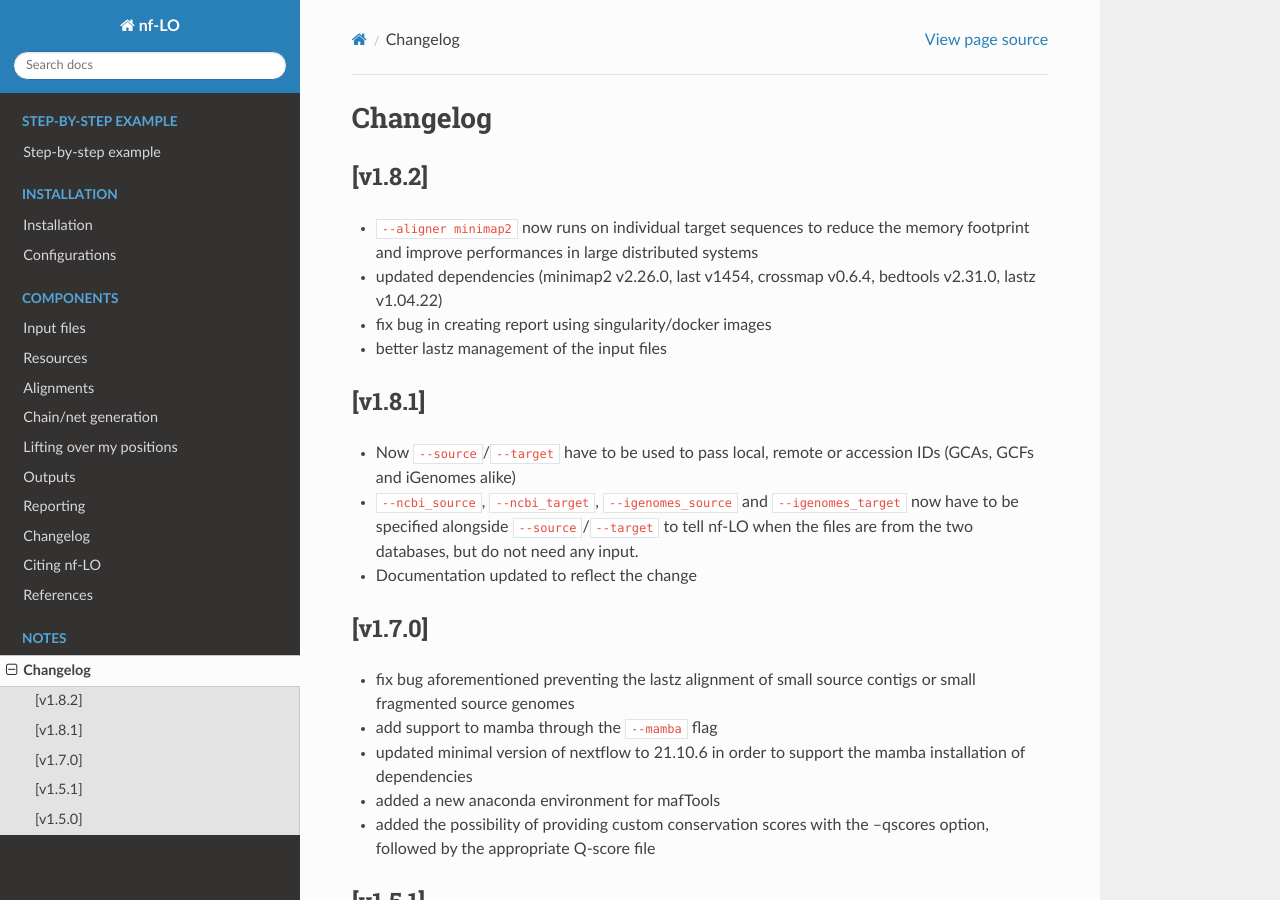
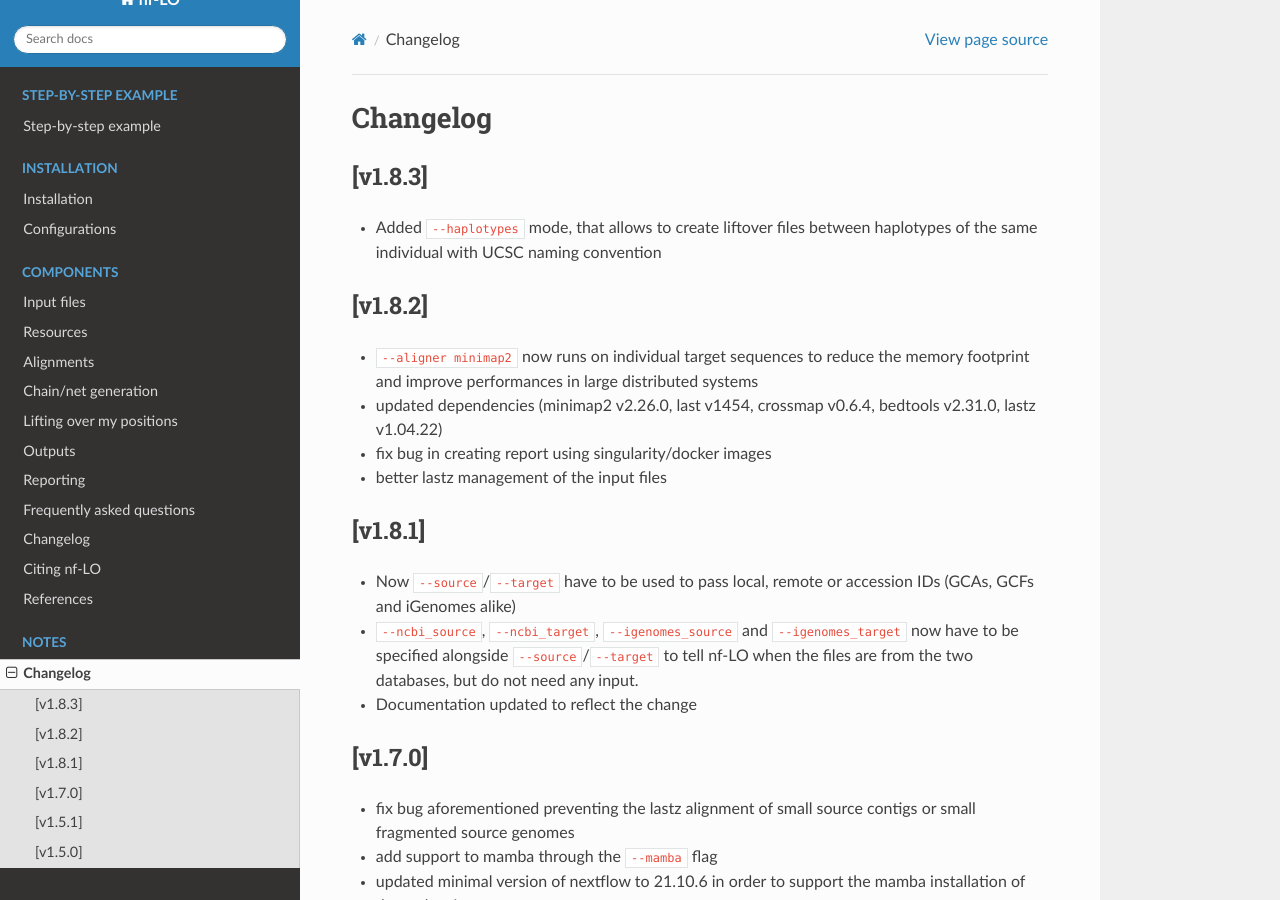
Before and after one commit to evotools/nf-LO, a Sphinx documentation site: the page built from docs/notes.md, in a window 1280 px wide and 900 px high. Built offline with Sphinx 7.4.7 and the Read the Docs theme 2.0.0, drawn with Linux system fonts in a browser that asks for light colours.

Commit message:
Docs and bugfix

```diff
--- a/docs/conf.py
+++ b/docs/conf.py
@@ -22,7 +22,7 @@ copyright = '2021, Andrea Talenti'
 author = 'Andrea Talenti'
 
 # The full version, including alpha/beta/rc tags
-release = '1.6.0'
+release = '1.8.3'
 
 
 # -- General configuration ---------------------------------------------------
--- a/docs/index.rst
+++ b/docs/index.rst
@@ -55,6 +55,7 @@ User guide
   liftover
   output
   reports
+  faq
   changelog
   citations
 
--- a/docs/notes.md
+++ b/docs/notes.md
@@ -1,4 +1,6 @@
 # Changelog
+## [v1.8.3]
+- Added `--haplotypes` mode, that allows to create liftover files between haplotypes of the same individual with UCSC naming convention
 
 ## [v1.8.2]
 - `--aligner minimap2` now runs on individual target sequences to reduce the memory footprint and improve performances in large distributed systems
```
Also changed, not shown: README.md (+4 -0 lines), docs/chain.md (+3 -0 lines), docs/faq.md (added, +3 -0 lines), 1 other file.
